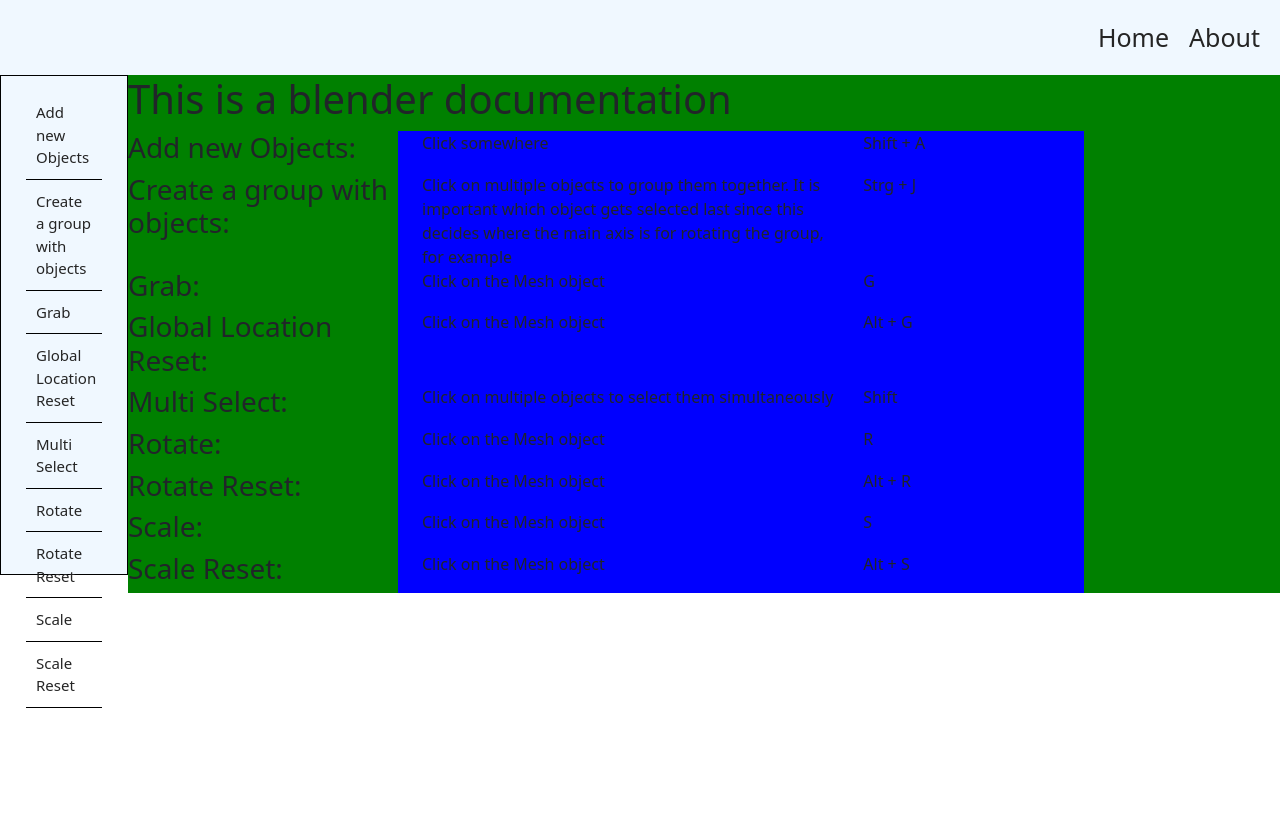
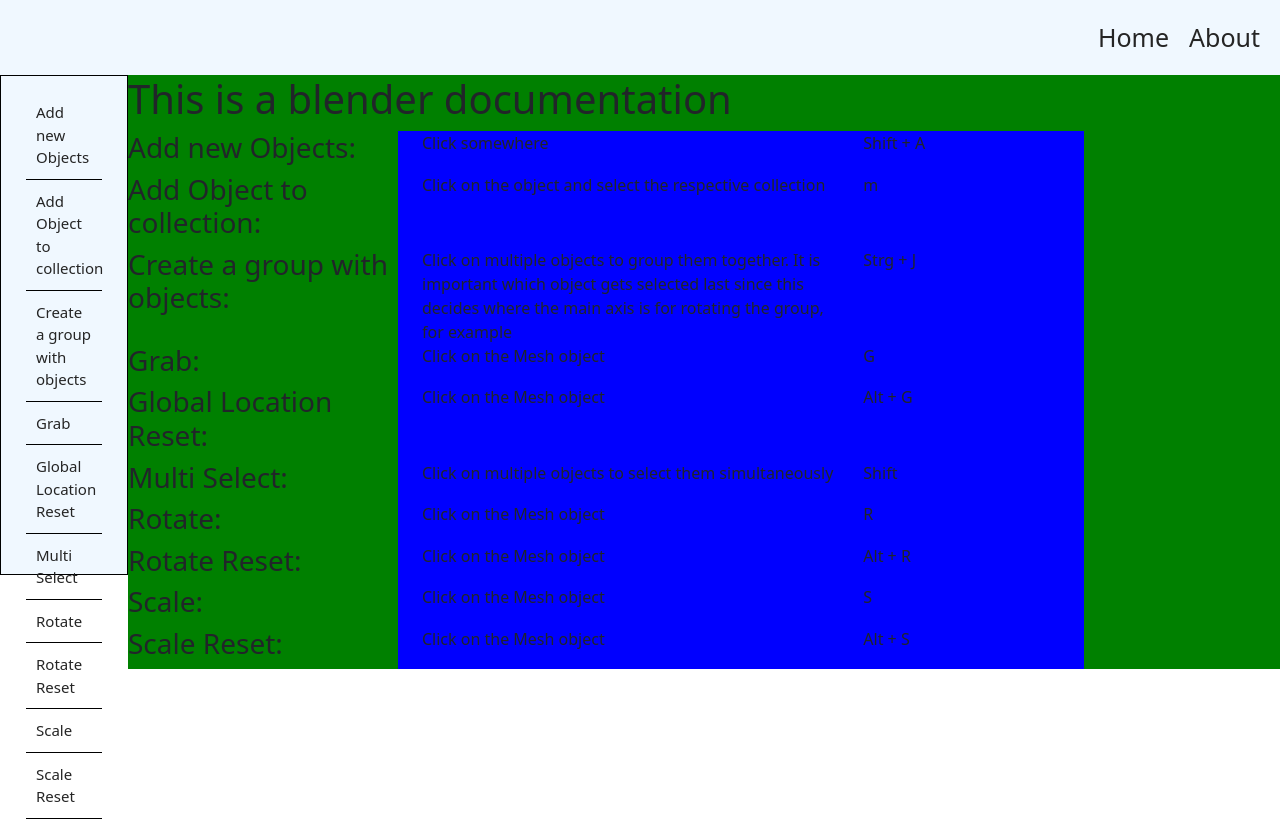
Before and after one commit to Matthes-Baer/Blenumentation, a SvelteKit app: page /blender in a window 1280 px wide. Built offline with nearby package versions, Linux system fonts and the light colour scheme.

Commit message:
feat: Added new data entry

```diff
--- a/src/data/blender/documentationData.ts
+++ b/src/data/blender/documentationData.ts
@@ -18,6 +18,11 @@
 		description:
 			'Click on multiple objects to group them together. It is important which object gets selected last since this decides where the main axis is for rotating the group, for example',
 		keystroke: 'Strg + J'
+	},
+	{
+		name: 'Add Object to collection',
+		description: 'Click on the object and select the respective collection',
+		keystroke: 'm'
 	}
 ];
 
```
